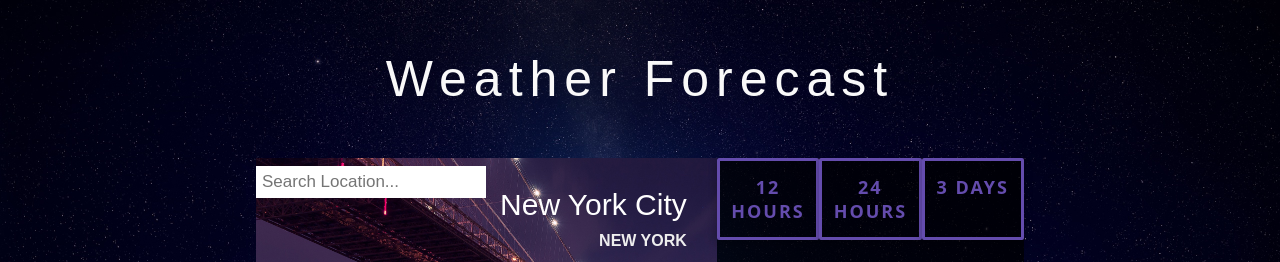
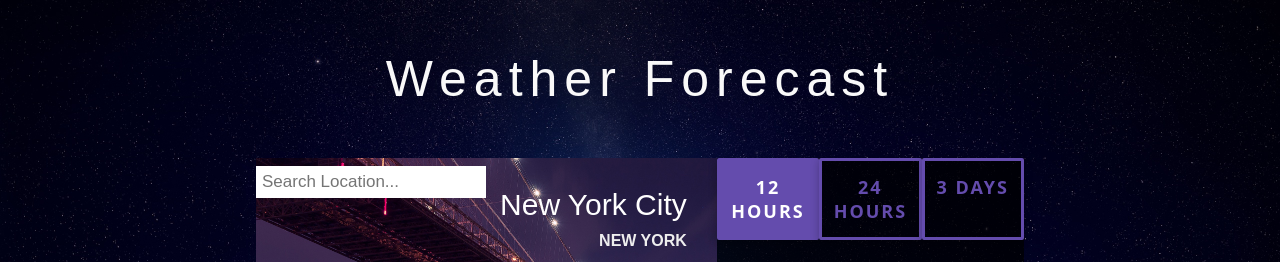
Before and after one commit to AmanThuL/Project-2-IGME-230, a plain HTML site: page project-2/index.html in a window 1280 px wide. Shown: the top 262 px of the page. Drawn offline with nearby package versions, Linux system fonts and the light colour scheme; no server answers.

Commit message:
i did button

```diff
--- a/project-2/css/styles.css
+++ b/project-2/css/styles.css
@@ -189,11 +189,16 @@ a.buttons{
 }
 
 a.buttons:hover {
-    color: #FFF;
+    color: #FFFFFF;
 }
 
 a.buttons:active {
-    color: #FFF;
+    color: #FFFFFF;
+}
+
+.buttons.active{
+    color: #FFFFFF;
+    background-color: #644cad;
 }
 
 .buttons {
```
